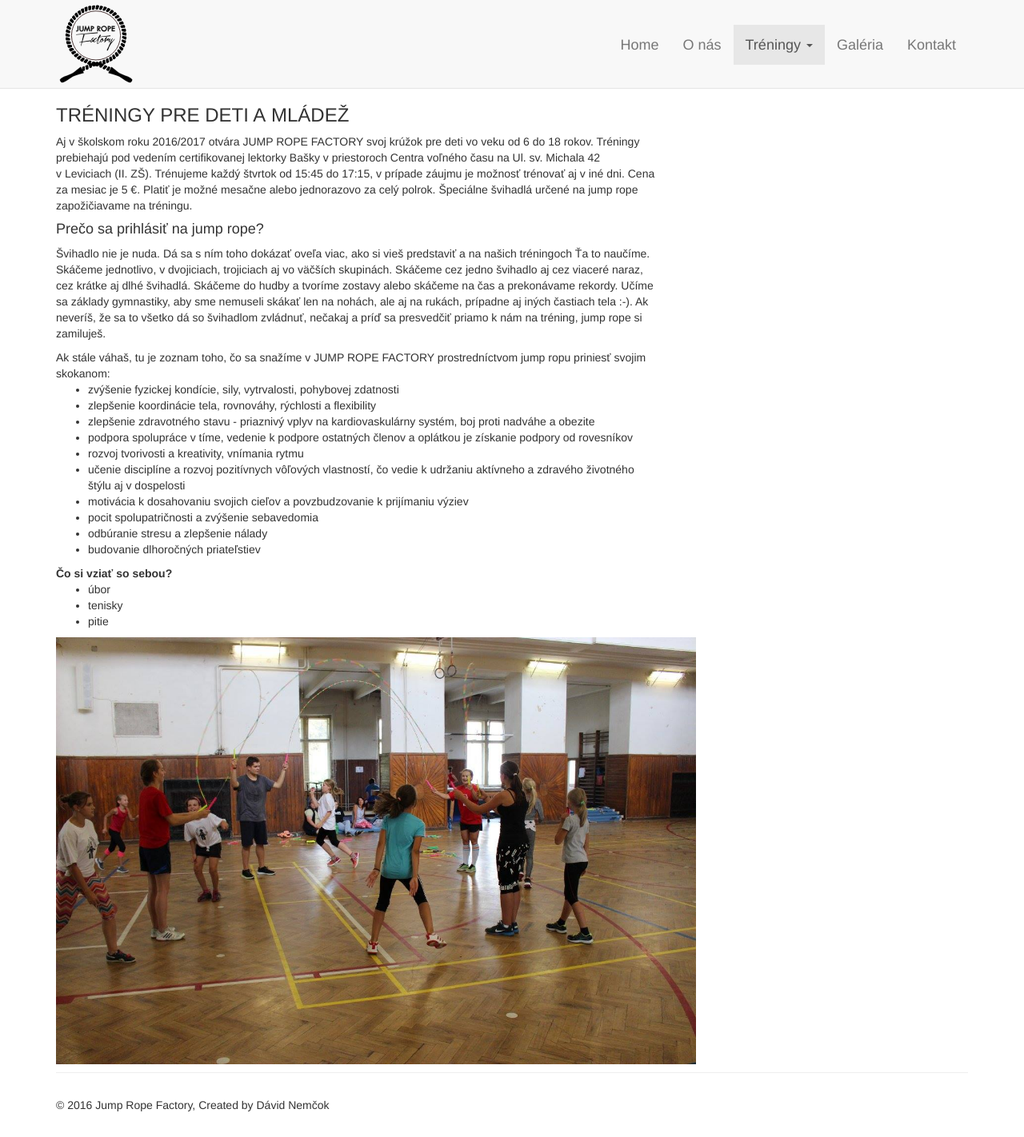
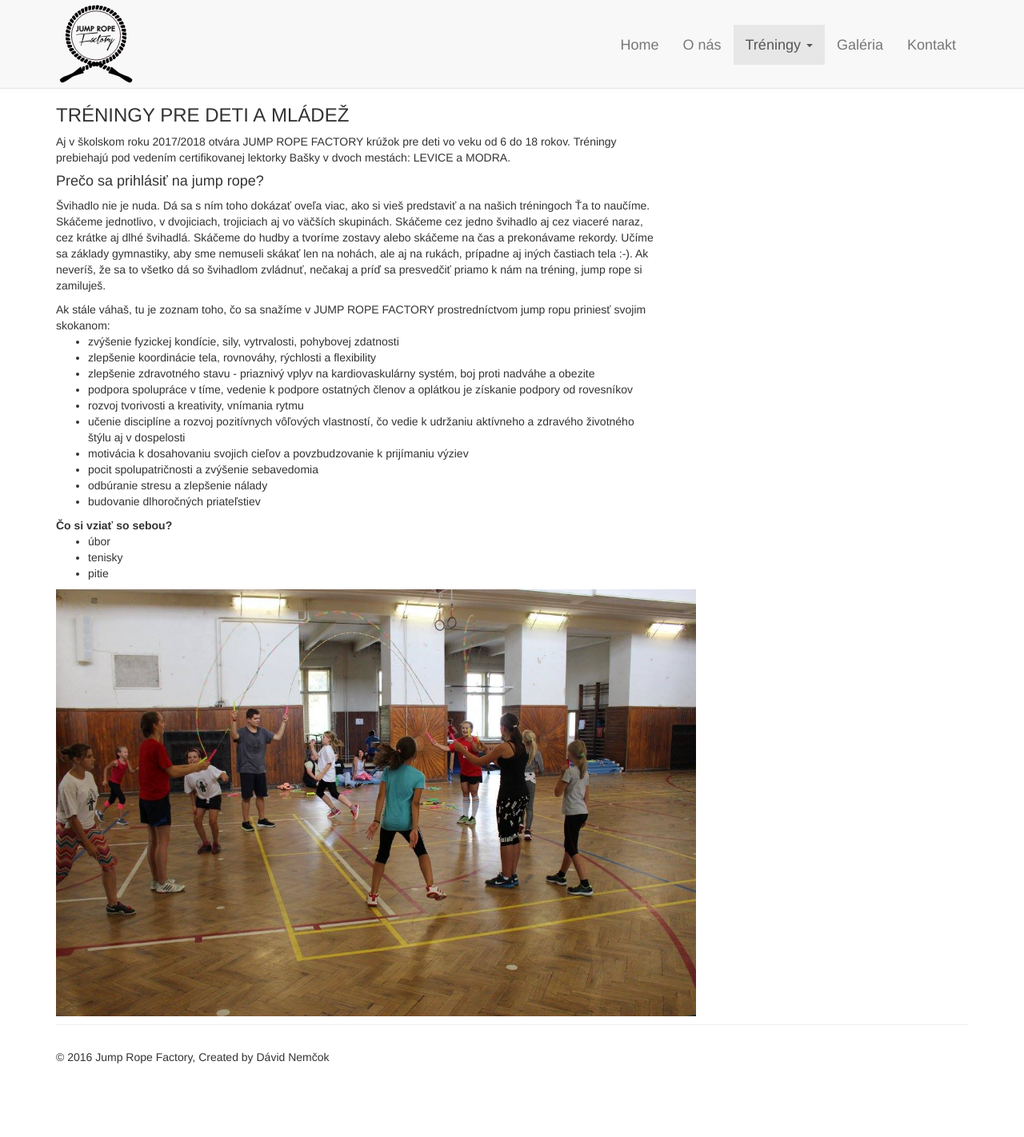
Before and after one commit to dejvo/dejvo.github.io, a Jekyll site: the page built from treningy-pre-deti.html, in a window 1280 px wide. Shown: the whole page at 80% size. Built offline with Jekyll 4.4.1, drawn with Linux system fonts in a browser that asks for light colours; after the commit the page ends 1362 px from its top, so only the background shows below that.

Commit message:
Update trainings for kids

```diff
--- a/treningy-pre-deti.html
+++ b/treningy-pre-deti.html
@@ -7,7 +7,7 @@ permalink: treningy-pre-deti
   <div class="col-md-8">
     <h3>TRÉNINGY PRE DETI A MLÁDEŽ</h3>
     <p>
-    Aj v školskom roku 2016/2017 otvára JUMP ROPE FACTORY svoj krúžok pre deti vo veku od 6 do 18 rokov. Tréningy prebiehajú pod vedením certifikovanej lektorky Bašky v priestoroch Centra voľného času na Ul. sv. Michala 42 v Leviciach (II. ZŠ). Trénujeme každý štvrtok od 15:45 do 17:15, v prípade záujmu je možnosť trénovať aj v iné dni. Cena za mesiac je 5 €. Platiť je možné mesačne alebo jednorazovo za celý polrok. Špeciálne švihadlá určené na jump rope zapožičiavame na tréningu.
+    Aj v školskom roku 2017/2018 otvára JUMP ROPE FACTORY krúžok pre deti vo veku od 6 do 18 rokov. Tréningy prebiehajú pod vedením certifikovanej lektorky Bašky v dvoch mestách: LEVICE a MODRA.
     </p>
     <h4>Prečo sa prihlásiť na jump rope?</h4>
     <p>
```
